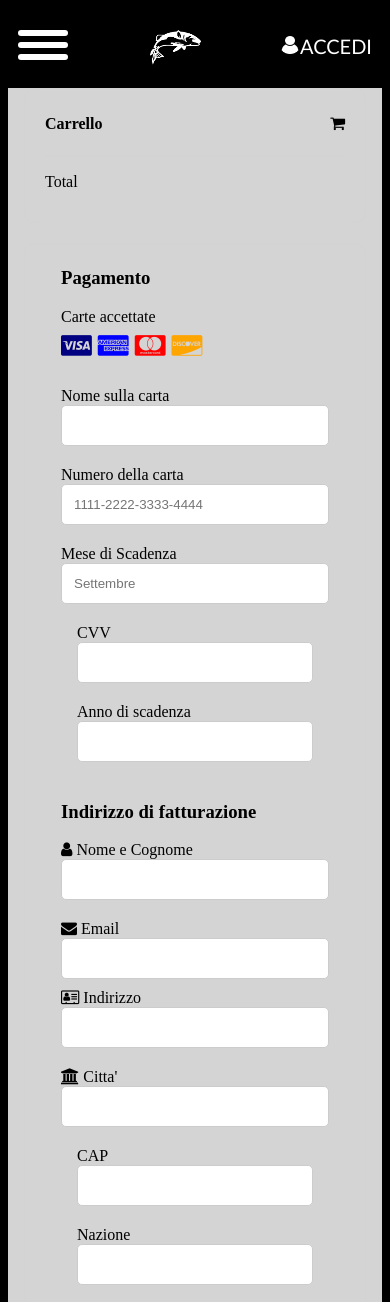
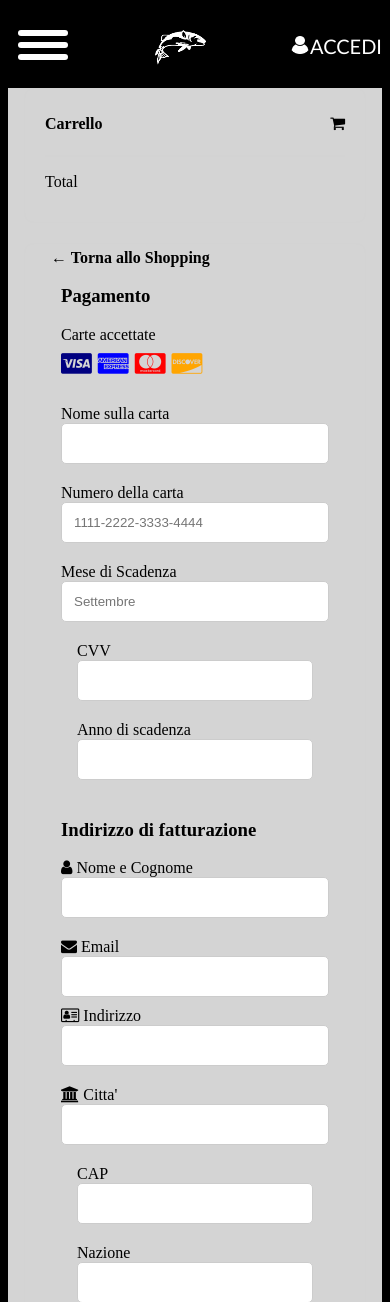
Before and after one commit to Davide99C/Project_LTW, a PHP site: page /Progetto/Store/shop/index.php?nome=1 in a window 390 px wide. Shown: the top 1302 px of the page. Run offline with PHP 8.4, Linux system fonts and the light colour scheme; data that the repository does not hold is empty; some libraries are stand-ins or nearby versions.

Commit message:
css_shop_finito

```diff
--- a/Client/Store/public/pages/homepage.css
+++ b/Client/Store/public/pages/homepage.css
@@ -129,6 +129,7 @@ h1 {
 }
 
 
+
 @media screen and (max-width:700px) {
   .vedi {
     font-size:12px;
--- a/Client/Store/public/pages/homepage.php
+++ b/Client/Store/public/pages/homepage.php
@@ -31,7 +31,7 @@
 ?>
 
 
-
+<div id="main">
 
   <div class="centro">
 
@@ -105,3 +105,4 @@
     </div>
 
   </div>
+</div>
--- a/Client/Store/public/template-parts/footer.php
+++ b/Client/Store/public/template-parts/footer.php
@@ -60,7 +60,7 @@
             if (username && surname) {
                 document.getElementById("menu-2").innerHTML = "<a href='../../Profilo/profilo.php?nome="+username+'&cognome='+surname+'&email='+email+'&immagine='+immagine+"' role='button' id='accesso' class='btn' ><img class='img-accedi' src='../../img/44948.png' style='height:20px; width:20px;'>"+username+' '+surname+"</a>";
                 document.getElementById("menu-center").innerHTML = "<a href='../../index.html?nome="+username+'&cognome='+surname+'&email='+email+'&immagine='+immagine+"' role='button' class='img'> <img src='../../img/logo.png'> </a>";
-                document.getElementById("comparsa").innerHTML = "<a href='javascript:void(0)' class='closebtn' onclick='closeNav()'>&times;</a><a href='../../Store/?nome="+username+'&cognome='+surname+'&email='+email+'&immagine='+immagine+"' role='button' class='btn'> NEGOZIO  </a><br><a href='../../Gofishing/gofishing.html?nome="+username+'&cognome='+surname+'&email='+email+'&immagine='+immagine+"' role='button' class='btn'> GO FISHING </a><br><a href='../../Galleria/galleria.html?nome="+username+'&cognome='+surname+'&email='+email+'&immagine='+immagine+"' role='button' class='btn'> GALLERIA </a><br><a href='../../Faq/faq.html?nome="+username+'&cognome='+surname+'&email='+email+'&immagine='+immagine+"' role='button' class='btn'> FAQ </a><br><a href='../../ChiSiamo/chisiamo.html?nome="+username+'&cognome='+surname+'&email='+email+'&immagine='+immagine+"' role='button' class='btn'> CHI SIAMO </a>";
+                document.getElementById("comparsa").innerHTML = "<a href='javascript:void(0)' class='closebtn' onclick='closeNav()'>&times;</a><a href='../../index.html?nome="+username+'&cognome='+surname+'&email='+email+'&immagine='+immagine+"' role='button' class='btn'> HOME  </a><br><a href='../../Gofishing/gofishing.html?nome="+username+'&cognome='+surname+'&email='+email+'&immagine='+immagine+"' role='button' class='btn'> GO FISHING </a><br><a href='../../Galleria/galleria.html?nome="+username+'&cognome='+surname+'&email='+email+'&immagine='+immagine+"' role='button' class='btn'> GALLERIA </a><br><a href='../../Faq/faq.html?nome="+username+'&cognome='+surname+'&email='+email+'&immagine='+immagine+"' role='button' class='btn'> FAQ </a><br><a href='../../ChiSiamo/chisiamo.html?nome="+username+'&cognome='+surname+'&email='+email+'&immagine='+immagine+"' role='button' class='btn'> CHI SIAMO </a>";
                 document.getElementById("menufooter").innerHTML = "<a href='../../ChiSiamo/chisiamo.html?nome="+username+'&cognome='+surname+'&email='+email+'&immagine='+immagine+"' role='button' class='btn'> CHI SIAMO </a><br><a href='../../Privacy/privacy.html?nome="+username+'&cognome='+surname+'&email='+email+'&immagine='+immagine+"' role='button' class='btn'> PRIVACY POLICY </a><br> <a href='../../Faq/faq.html?nome="+username+'&cognome='+surname+'&email='+email+'&immagine='+immagine+"' role='button' class='btn' > FAQ </a><br>";
             }
             else document.getElementById("menu-2").innerHTML = "<a href='../../Login/login.html' role='button'  class='btn' ><img class='img-accedi' src='../../img/44948.png' style='height:20px; width:20px;'> ACCEDI </a>";
--- a/Client/Store/public/template-parts/header.php
+++ b/Client/Store/public/template-parts/header.php
@@ -62,8 +62,15 @@ global $loggedInUser;
 
     <script>
       function openNav() {
-        document.getElementById("comparsa").style.width = "230px";
-        document.getElementById("main").style.marginLeft = "230px";
+        if(window.matchMedia("(max-width: 900px)").matches) {
+          document.getElementById("comparsa").style.width = "100%";
+          document.getElementById("main").style.marginLeft = "0%";
+          document.getElementById("comparsa").style.zIndex='4';
+        }
+        else {
+          document.getElementById("comparsa").style.width = "230px";
+          document.getElementById("main").style.marginLeft = "230px";
+        }
 
       }
 
--- a/Client/Store/shop/pages/checkout.php
+++ b/Client/Store/shop/pages/checkout.php
@@ -45,7 +45,8 @@
   <div class="row">
   <div class="col-75">
     <div class="container">
-      <form action="../../php/ordine.php<?php echo $_GLOBALS['URL_USER']?>" method="POST" onsubmit="return validaOrdine()">
+      <a href="<?php echo ROOT_URL . 'public'.$_GLOBALS['URL_USER'].'&pages=homepage'; ?>" class="back" style="font-weight:bold;">&#8592; Torna allo Shopping </a>
+      <form action="../../php/ordine.php<?php echo $_GLOBALS['URL_USER']?>" method="POST" onsubmit="return validaOrdine()" style='cursor:auto;'>
 
         <div class="row">
           <div class="col-50">
@@ -112,8 +113,8 @@
       </form>
     </div>
   </div>
-  <div class="col-25">
-    <div class="container">
+  <div class="col-25" >
+    <div class="container" style="cursor:auto;">
 
       <h4>Carrello <span class="price" style="color:black"><i class="fa fa-shopping-cart"></i> <b><?php echo esc_html($cart_total[0]['num_products']); ?></b></span></h4>
 
--- a/Client/aux.css
+++ b/Client/aux.css
@@ -78,6 +78,12 @@ header {
 #menu-2 {
     margin-right: 10px;
 }
+@media screen and (max-width:700px) {
+  #menu-2 {
+    margin-right: 0;
+  }
+
+}
 #menu-center {
     margin: auto;
 }
@@ -111,7 +117,7 @@ header {
 
 #menu-2 a.btn {
   font-size: 20px;
-    float:left;
+    float:right;
     width:auto;
 
     font-family:'Trebuchet MS', 'Lucida Sans Unicode', 'Lucida Grande', 'Lucida Sans', Arial, sans-serif;
```
Also changed, not shown: Client/php/ordine.php (+25 -6 lines). Lines whose indentation alone changed are shown as unchanged.
